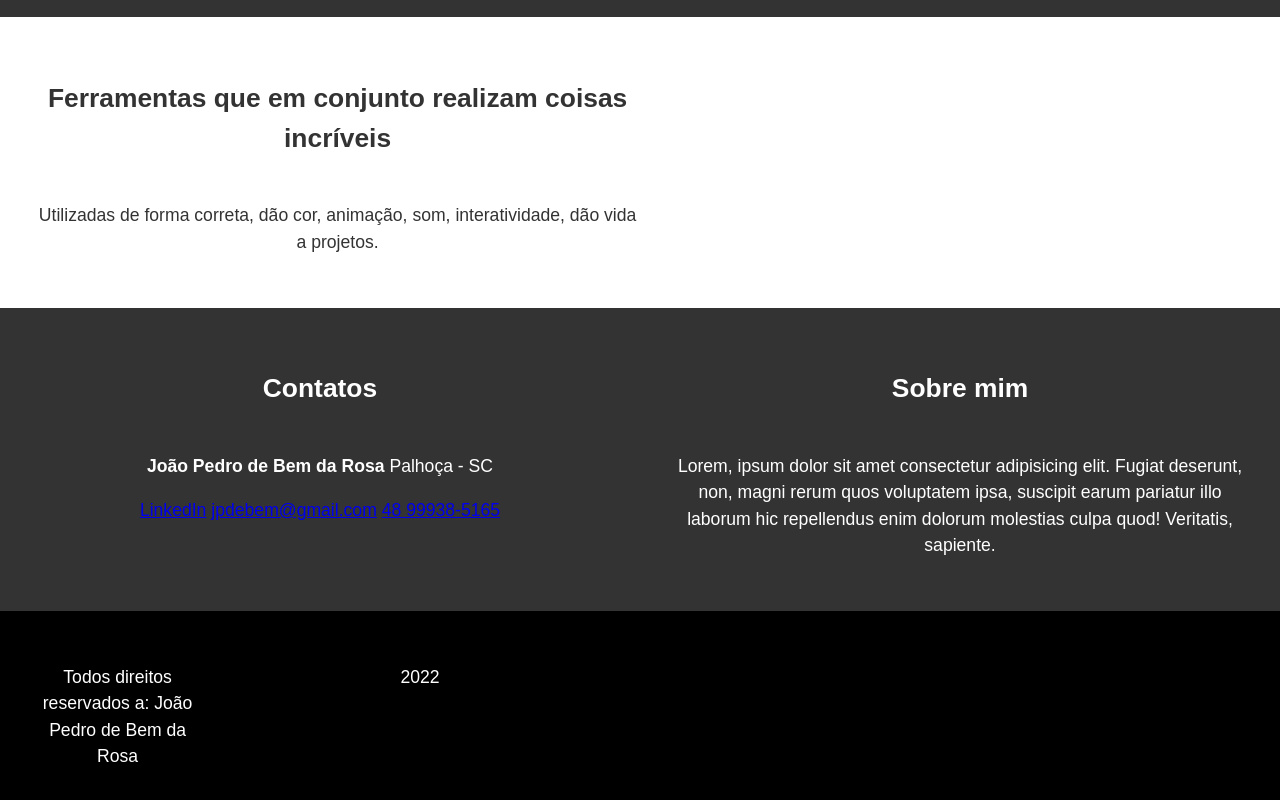
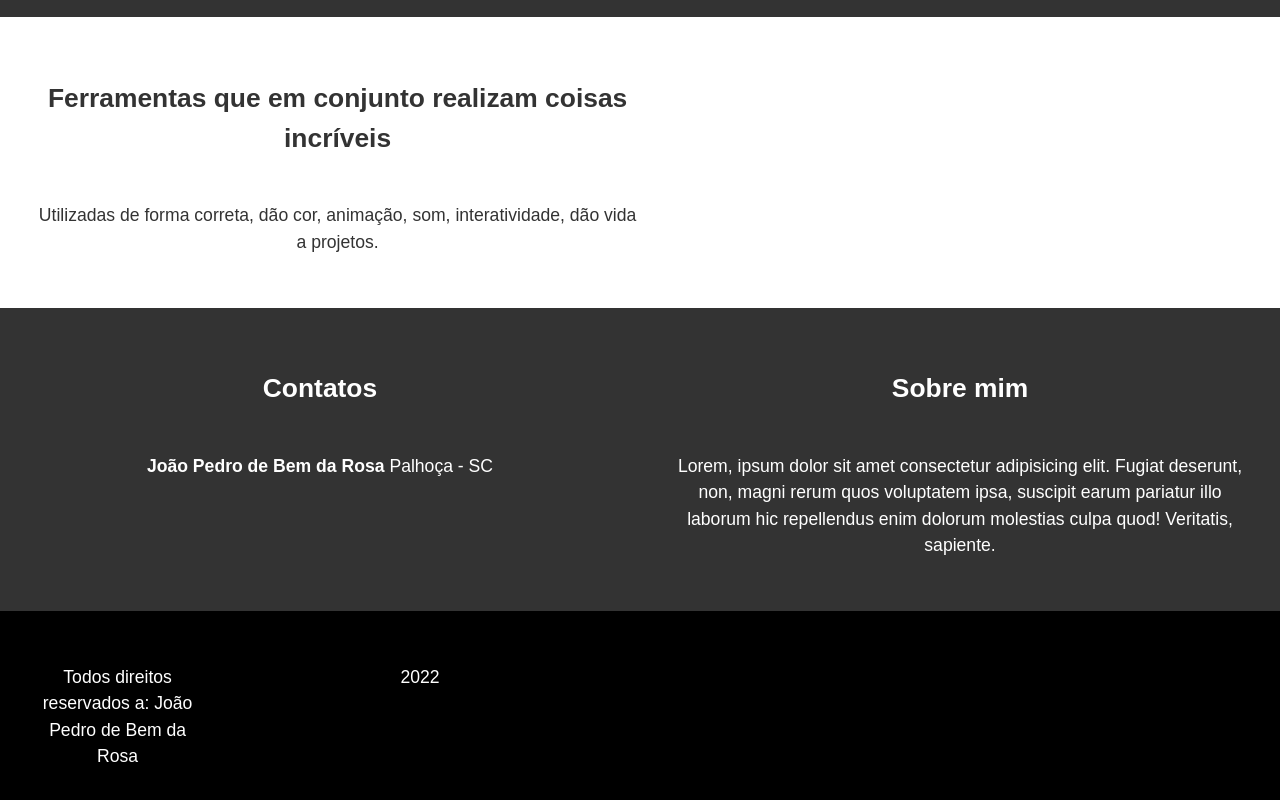
Before and after one commit to Joaopdebem/Std_GuiaEstelar-HTML-CSS-JS, a plain HTML site: page Apresentação/index.html in a window 1280 px wide. Shown: the part 1435-2235 px from the top of the page. Drawn offline with Linux system fonts and the light colour scheme.

Commit message:
Ajustes de arquivos

```diff
--- a/Apresentação/index.html
+++ b/Apresentação/index.html
@@ -112,9 +112,6 @@
                     <strong>João Pedro de Bem da Rosa</strong> Palhoça - SC
                 </p>
 
-                <a href="http://linkedin.com.br/in/joao-pedro-debem" target="_blank">LinkedIn</a>
-                <a href="mailto:jpdebem@gmail.com" target="_blank">jpdebem@gmail.com</a>
-                <a href="tel:+5548999385165">48 99938-5165</a>
             </div>
 
             <div class="box">
```
Also changed, not shown: Exercício 01/contact.html (+2 -2 lines).
